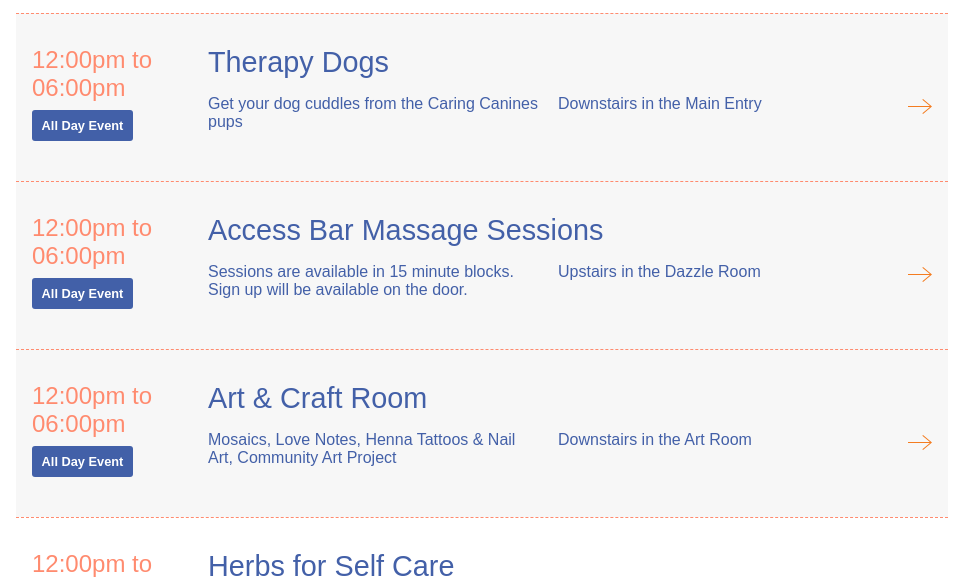
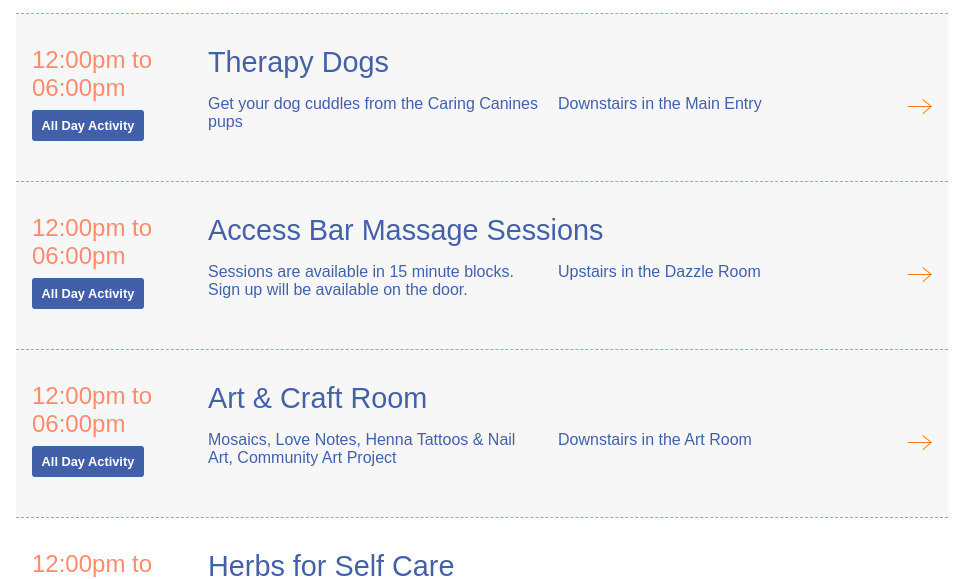
Before and after one commit to michaeldmcqueen/shatteringthesilence, a Jekyll site: the page built from schedule.html, in a window 1280 px wide and 900 px high, scrolled down 549 px. Shown: the part 142-721 px from the top of the window, without its empty margins (158-1121 px from the left). Built offline with Jekyll 4.4.1, drawn with Linux system fonts in a browser that asks for light colours; some web fonts are replaced.

Commit message:
Updated 'schedule.html' via CloudCannon

```diff
--- a/schedule.html
+++ b/schedule.html
@@ -19,21 +19,21 @@ description: Schedule
 			</div>
 			<div class="container-content">
 				<div class="schedule--item all-day">
-					<div class="program-time">12:00pm to 06:00pm<div class="program-notes all-day-event">All Day Event</div></div>
+					<div class="program-time">12:00pm to 06:00pm<div class="program-notes all-day-event">All Day Activity</div></div>
 					<h3 class="program-title"><a href="/programs/caring-canines/">Therapy Dogs</a></h3>
 					<h4 class="program-presenter">Get your dog cuddles from the Caring Canines pups</h4>
 					<div class="program-location">Downstairs in the Main Entry</div>
 					<div class="learn-more"><a href="/programs/caring-canines/"><svg width="24" height="24" xmlns="http://www.w3.org/2000/svg" fill-rule="evenodd" clip-rule="evenodd"><path d="M21.883 12l-7.527 6.235.644.765 9-7.521-9-7.479-.645.764 7.529 6.236h-21.884v1h21.883z"/></svg></a></div>
 				</div>
 				<div class="schedule--item all-day">
-						<div class="program-time">12:00pm to 06:00pm<div class="program-notes all-day-event">All Day Event</div></div>
+						<div class="program-time">12:00pm to 06:00pm<div class="program-notes all-day-event">All Day Activity</div></div>
 						<h3 class="program-title"><a href="/programs/massage/">Access Bar Massage Sessions</a></h3>
 						<h4 class="program-presenter">Sessions are available in 15 minute blocks. Sign up will be available on the door.</h4>
 						<div class="program-location">Upstairs in the Dazzle Room</div>
 						<div class="learn-more"><a href="/programs/massage/"><svg width="24" height="24" xmlns="http://www.w3.org/2000/svg" fill-rule="evenodd" clip-rule="evenodd"><path d="M21.883 12l-7.527 6.235.644.765 9-7.521-9-7.479-.645.764 7.529 6.236h-21.884v1h21.883z"/></svg></a></div>
 					</div>
 					<div class="schedule--item all-day">
-							<div class="program-time">12:00pm to 06:00pm<div class="program-notes all-day-event">All Day Event</div></div>
+							<div class="program-time">12:00pm to 06:00pm<div class="program-notes all-day-event">All Day Activity</div></div>
 							<h3 class="program-title"><a href="/programs/arts-and-crafts/">Art & Craft Room</a></h3>
 							<h4 class="program-presenter">Mosaics, Love Notes, Henna Tattoos & Nail Art, Community Art Project</h4>
 							<div class="program-location">Downstairs in the Art Room</div>
```
